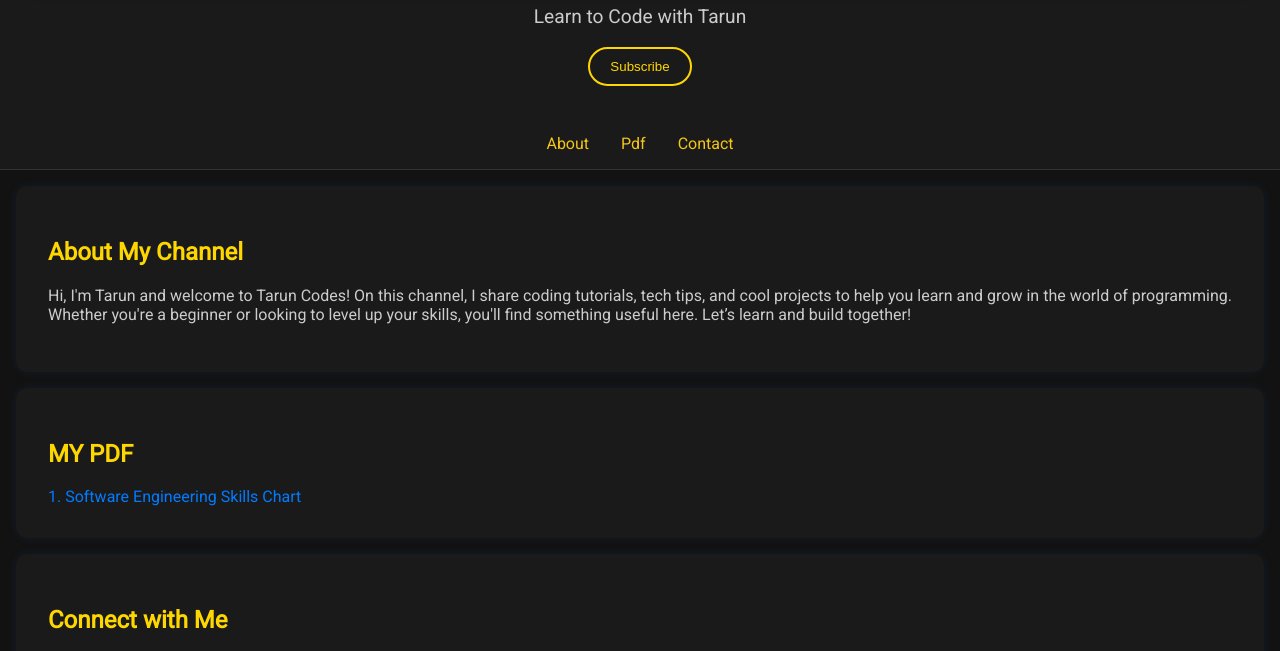
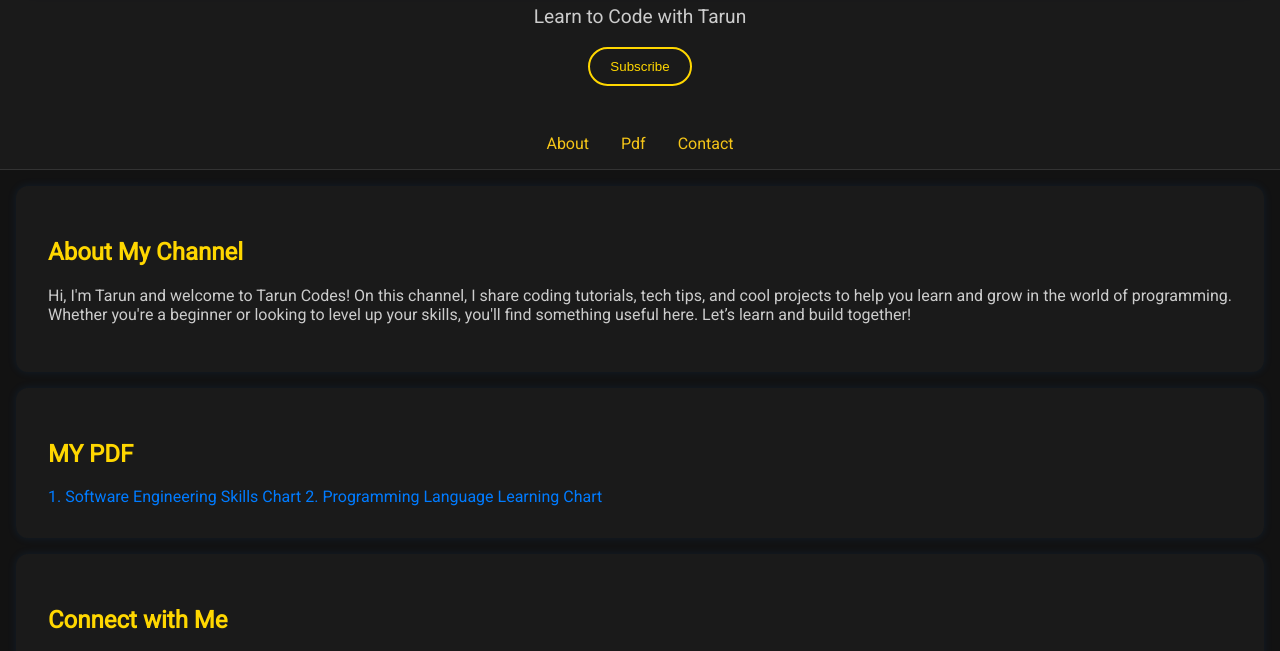
Before and after one commit to taruntelitech/TarunCodes, a plain HTML site: page index.html in a window 1280 px wide. Shown: the part 128-779 px from the top of the page. Drawn offline with Linux system fonts and the light colour scheme.

Commit message:
Update index.html

```diff
--- a/index.html
+++ b/index.html
@@ -34,6 +34,8 @@
     <h2 style="color:#FFD700;">MY PDF</h2>
         <a href="https://drive.google.com/file/d/10gbnxPUlo3JcYGhtFMjpc4iCfbgFxeug/view?usp=sharing" target="_blank" style="color: #007BFF; text-decoration: none;">
           1. Software Engineering Skills Chart </a>
+        <a href="https://drive.google.com/file/d/1BnM4EW0N78DSLZHqVsiZWpDOeoeHZK95/view?usp=sharing" target="_blank" style="color: #007BFF; text-decoration: none;">
+          2. Programming Language Learning Chart </a>
   </section>
 
 
```
